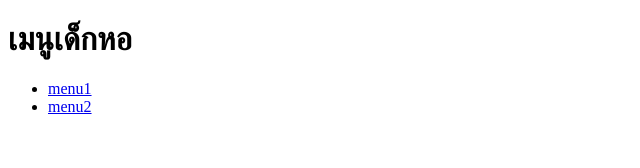
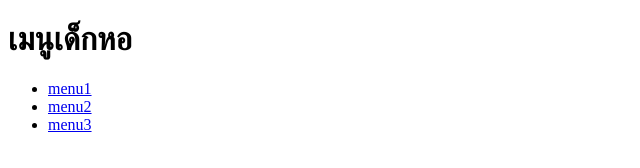
Before and after one commit to Taodevvv/dorm-food, a plain HTML site: page index.html in a window 1280 px wide. Shown: the full height of the page, 0-640 px from the left. Drawn offline with Linux system fonts and the light colour scheme.

Commit message:
fix index.html for adding link for menu3

```diff
--- a/index.html
+++ b/index.html
@@ -15,6 +15,9 @@
         <li>
             <a href="./menu2.html">menu2</a>
         </li>
+        <li>
+            <a href="./menu3.html">menu3</a>
+        </li>
     </ul>
 </body>
 </html>
```
